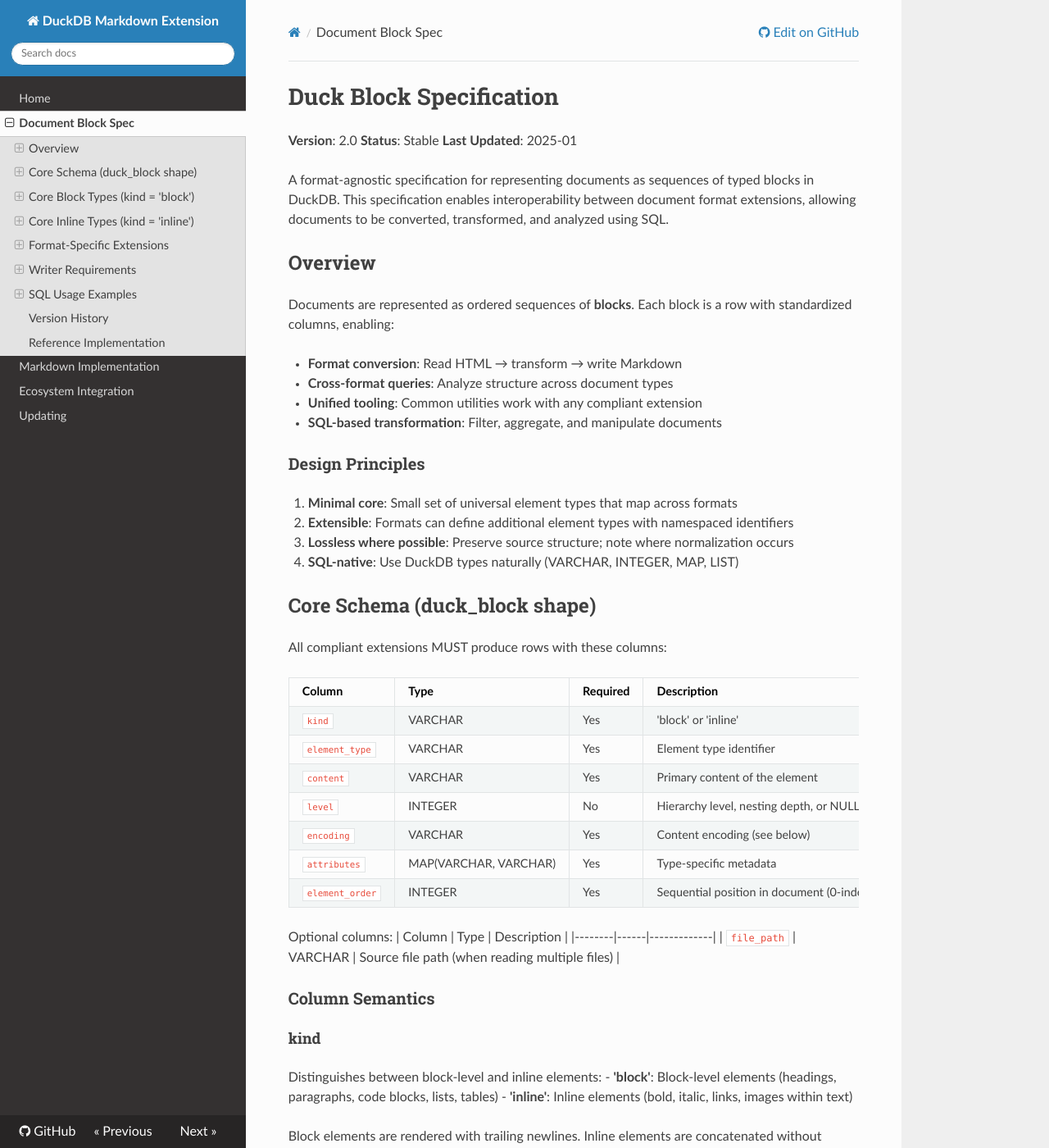
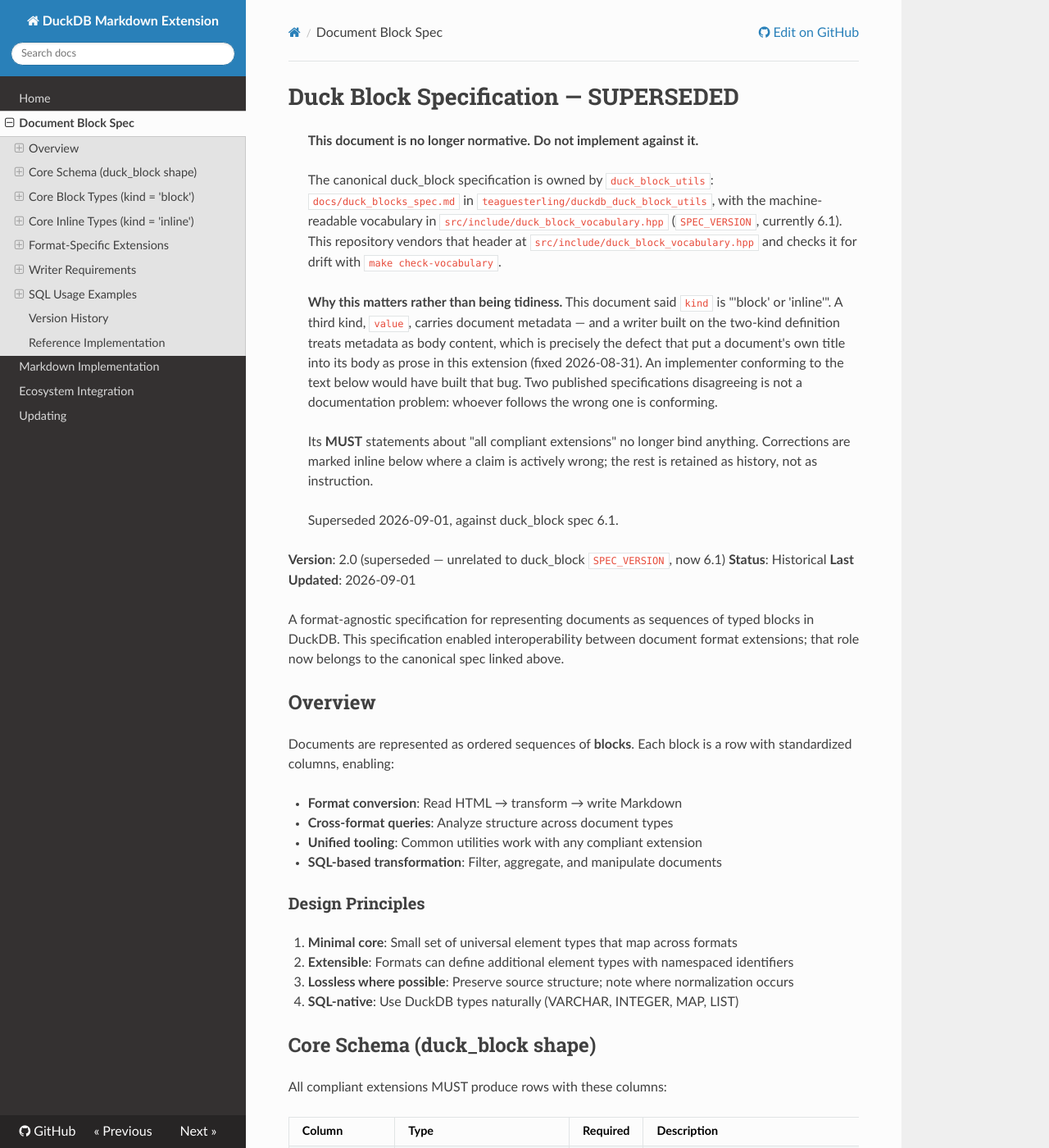
Before and after one commit to teaguesterling/duckdb_markdown, an MkDocs documentation site: the page built from docs/doc_block_spec.md, in a window 1280 px wide and 1400 px high. Shown: the whole window at 82% size. Built offline with MkDocs 1.6.1, drawn with Linux system fonts in a browser that asks for light colours; nearby versions of some CDN libraries; some of the changed text lies outside the part shown.

Commit message:
docs: retire a competing spec that would have taught today's first bug
Ran the claim sweep one level out, into documentation, after duck_block_utils
found their own spec contradicting itself. Mine is worse than a contradiction.

This repo publishes `docs/doc_block_spec.md` — titled "Duck Block
Specification", **Status: Stable**, using normative language: "All compliant
extensions MUST produce rows with these columns", "These element types MUST be
recognized by all compliant extensions". A second, divergent specification for
a format another repository owns.

And its `kind` definition reads "'block' or 'inline'". The third kind, `value`,
carries document metadata. A writer built on the two-kind definition treats
metadata as body content — which is exactly the defect that put a document's
own title into its body as prose here this morning, the first thing fixed
today. AN IMPLEMENTER CONFORMING TO MY DOCUMENT WOULD HAVE BUILT THAT BUG.

That is the failure duck_block_utils described in their v1 review — two
published specs disagreeing, so whoever follows the wrong one is conforming —
except across repositories, where nobody sees both.

Marked superseded, pointing at the canonical spec and the vendored header, with
its MUST statements explicitly disclaimed. NOT rewritten into an accurate
mirror: maintaining a second copy of someone else's spec is what produced this,
and two copies checked by the same party cannot detect their own disagreement.
Defer, do not duplicate. Three actively-wrong claims are corrected inline for
anyone who scrolls past the header — the missing `value` kind, `level` being
structural rather than semantic since 3.0, and the heading fallback that is
unsafe under it.

AND THE SAME DEFINITION WAS IN FOUR OTHER PLACES: ecosystem.md,
markdown_doc_block.md twice, and the README. Fixing only the spec would have
been fixing the instance and leaving the class — in the commit addressing
exactly that pattern. All five now say 'block', 'inline' or 'value'.

Co-Authored-By: Claude Opus 5 (1M context) <noreply@anthropic.com>
Claude-Session: https://claude.ai/code/session_01XoHU19qnngy1CJnXyX1csz

```diff
--- a/docs/doc_block_spec.md
+++ b/docs/doc_block_spec.md
@@ -1,10 +1,33 @@
-# Duck Block Specification
+# Duck Block Specification — SUPERSEDED
 
-**Version**: 2.0
-**Status**: Stable
-**Last Updated**: 2025-01
+> **This document is no longer normative. Do not implement against it.**
+>
+> The canonical duck_block specification is owned by `duck_block_utils`:
+> `docs/duck_blocks_spec.md` in `teaguesterling/duckdb_duck_block_utils`,
+> with the machine-readable vocabulary in `src/include/duck_block_vocabulary.hpp`
+> (`SPEC_VERSION`, currently 6.1). This repository vendors that header at
+> `src/include/duck_block_vocabulary.hpp` and checks it for drift with
+> `make check-vocabulary`.
+>
+> **Why this matters rather than being tidiness.** This document said `kind` is
+> "'block' or 'inline'". A third kind, `value`, carries document metadata — and
+> a writer built on the two-kind definition treats metadata as body content,
+> which is precisely the defect that put a document's own title into its body as
+> prose in this extension (fixed 2026-08-31). An implementer conforming to the
+> text below would have built that bug. Two published specifications disagreeing
+> is not a documentation problem: whoever follows the wrong one is conforming.
+>
+> Its **MUST** statements about "all compliant extensions" no longer bind
+> anything. Corrections are marked inline below where a claim is actively
+> wrong; the rest is retained as history, not as instruction.
+>
+> Superseded 2026-09-01, against duck_block spec 6.1.
 
-A format-agnostic specification for representing documents as sequences of typed blocks in DuckDB. This specification enables interoperability between document format extensions, allowing documents to be converted, transformed, and analyzed using SQL.
+**Version**: 2.0 (superseded — unrelated to duck_block `SPEC_VERSION`, now 6.1)
+**Status**: Historical
+**Last Updated**: 2026-09-01
+
+A format-agnostic specification for representing documents as sequences of typed blocks in DuckDB. This specification enabled interoperability between document format extensions; that role now belongs to the canonical spec linked above.
 
 ## Overview
 
@@ -28,7 +51,7 @@ All compliant extensions MUST produce rows with these columns:
 
 | Column | Type | Required | Description |
 |--------|------|----------|-------------|
-| `kind` | VARCHAR | Yes | 'block' or 'inline' |
+| `kind` | VARCHAR | Yes | 'block' or 'inline' — **OUTDATED: also `value`**, which carries document metadata. A consumer that treats non-inline as block renders metadata as body text. |
 | `element_type` | VARCHAR | Yes | Element type identifier |
 | `content` | VARCHAR | Yes | Primary content of the element |
 | `level` | INTEGER | No | Hierarchy level, nesting depth, or NULL |
@@ -47,6 +70,10 @@ Optional columns:
 Distinguishes between block-level and inline elements:
 - **'block'**: Block-level elements (headings, paragraphs, code blocks, lists, tables)
 - **'inline'**: Inline elements (bold, italic, links, images within text)
+- **'value'** — **MISSING FROM THIS DOCUMENT.** Non-prose data attached to a
+  document, currently its metadata. `kind` is an open discriminator: filter with
+  an **allowlist** (`kind` is block or inline), never a blocklist ("not inline,
+  therefore block"), or every future kind is rendered as body content.
 
 Block elements are rendered with trailing newlines. Inline elements are concatenated without trailing newlines.
 
@@ -70,7 +97,16 @@ Document nesting depth or heading level:
 - Frontmatter/metadata: 0
 - Not applicable: NULL
 
-**Note:** For headings, the H1-H6 level should preferably be stored in `attributes['heading_level']`. If not present, the `level` field is used as a fallback.
+**OUTDATED.** Since duck_block spec 3.0 `level` is explicit structural depth on
+*every* element and is **never semantic** — no NULLs, top level 1, children at
+parent+1. A consumer reading `level` to decide how deeply to nest a quote, or
+how far to indent a list, over-nests by however many containers sit above it.
+
+**Note:** For headings, the H1-H6 level should preferably be stored in
+`attributes['heading_level']`. If not present, the `level` field is used as a
+fallback. — **The fallback is unsafe under 3.0 and later**, where `level` is
+structural depth: a heading inside two containers reads as an h3 whatever it
+actually is. `attributes['heading_level']` is the only sound source.
 
 #### encoding
 Declares how `content` should be interpreted:
```
Also changed, not shown: README.md (+2 -2 lines), docs/ecosystem.md (+1 -1 lines), docs/markdown_doc_block.md (+2 -2 lines).
